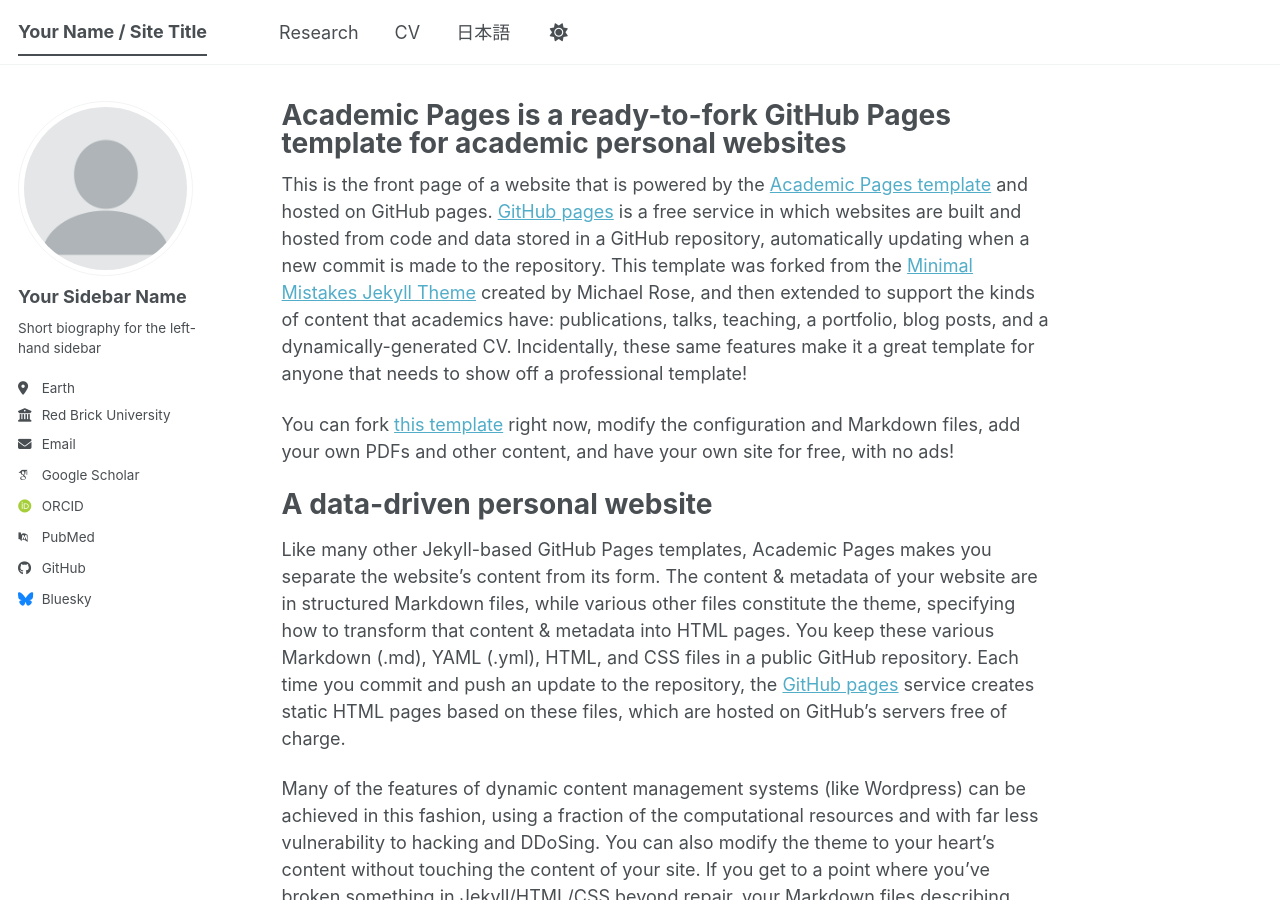
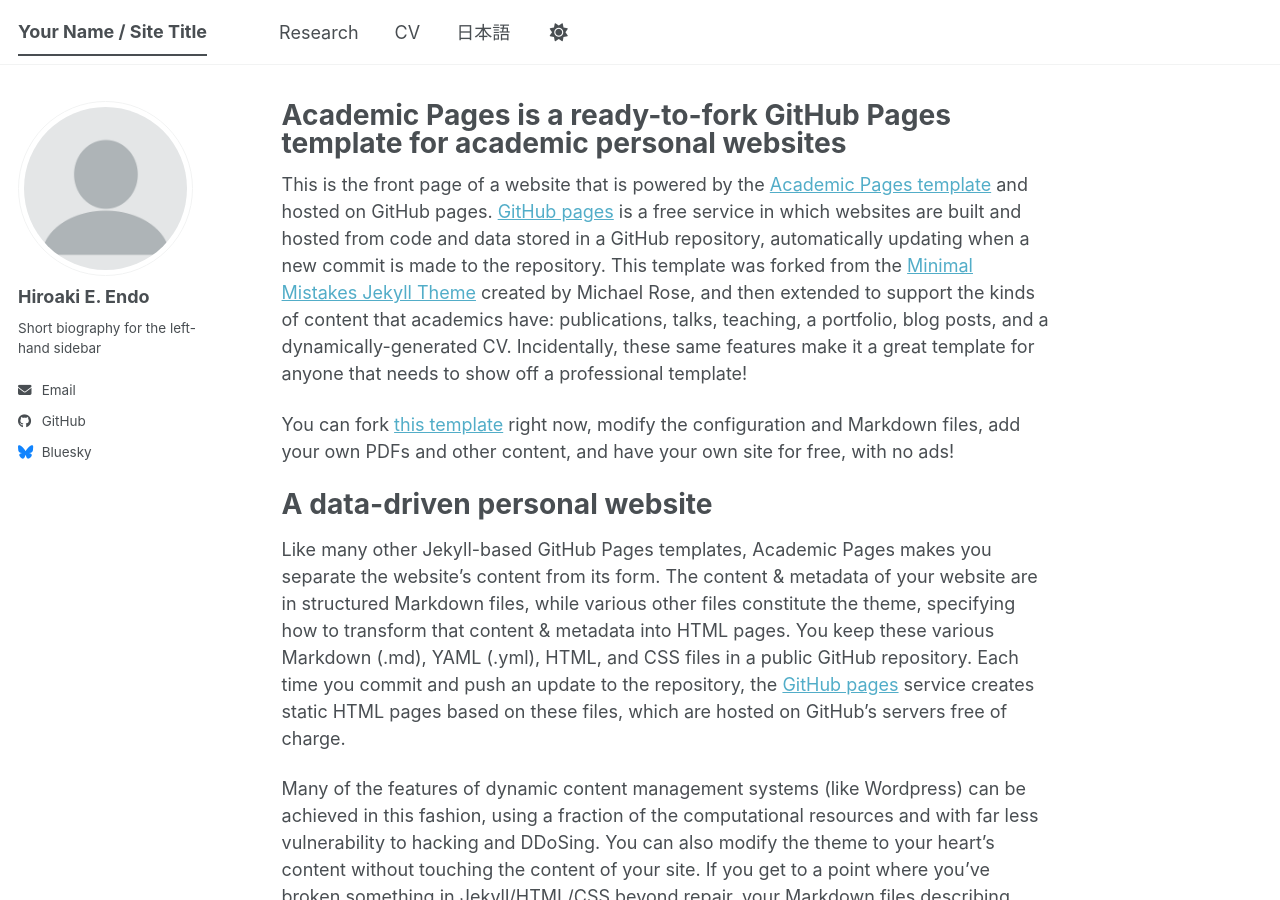
Before and after one commit to hiroendo1014/hiroendo1014.github.io, a Jekyll site: the page built from _pages/about.md, in a window 1280 px wide and 900 px high. Built offline with Jekyll 4.4.1, drawn with Linux system fonts in a browser that asks for light colours; some web fonts are replaced; a script bundle is joined from its source files by our own code; library files that are not in the unit come from our copies.

Commit message:
Update _config.yml

```diff
--- a/_config.yml
+++ b/_config.yml
@@ -24,27 +24,27 @@
 author:
   # Biographic information
   avatar           : "profile.png"
-  name             : "Your Sidebar Name"
-  pronouns         : # example: "she/her"
+  name             : "Hiroaki E. Endo"
+  # pronouns         : # example: "she/her"
   bio              : "Short biography for the left-hand sidebar"
-  location         : "Earth"
-  employer         : "Red Brick University"
+  # location         : "Earth"
+  # employer         : "Red Brick University"
   uri              : # URL
-  email            : "none@example.org"
+  email            : "hiroakiendo2030@u.northwestern.edu"
 
   # Academic websites
-  academia         : # URL
-  arxiv            : # URL - Update with the correct link to your profile
-  googlescholar    : "https://scholar.google.com/citations?user=PS_CX0AAAAAJ"
-  inspire-hep      : # URL
-  impactstory      : # URL
-  orcid            : "https://orcid.org/yourorcidurl"
-  semantic         : # URL
-  ssrn             : # URL
-  pubmed           : "https://www.ncbi.nlm.nih.gov/pubmed/?term=john+snow"
-  researchgate     : # URL
-  scopus           : # URL
-  zotero           : # URL
+  # academia         : # URL
+  # arxiv            : # URL - Update with the correct link to your profile
+  # googlescholar    : "https://scholar.google.com/citations?user=PS_CX0AAAAAJ"
+  # inspire-hep      : # URL
+  # impactstory      : # URL
+  # orcid            : "https://orcid.org/yourorcidurl"
+  # semantic         : # URL
+  # ssrn             : # URL
+  # pubmed           : "https://www.ncbi.nlm.nih.gov/pubmed/?term=john+snow"
+  # researchgate     : # URL
+  # scopus           : # URL
+  # zotero           : # URL
 
 
   # Repositories and software development
```
